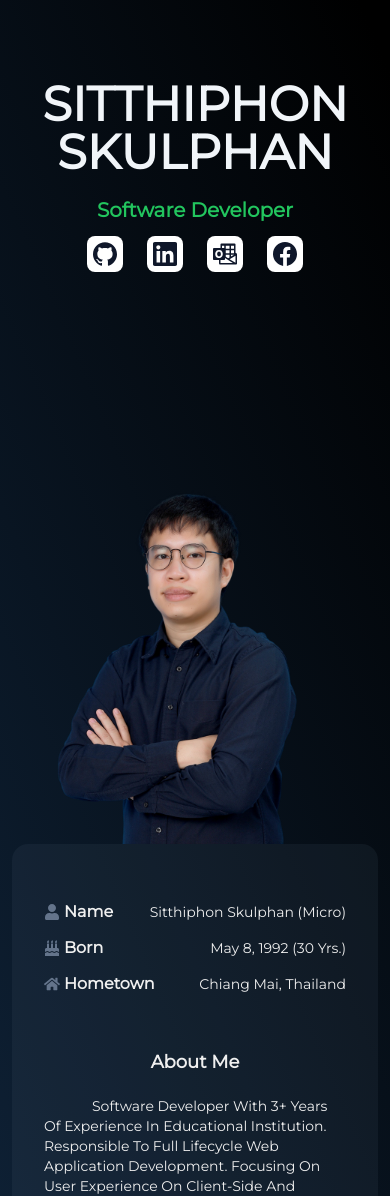
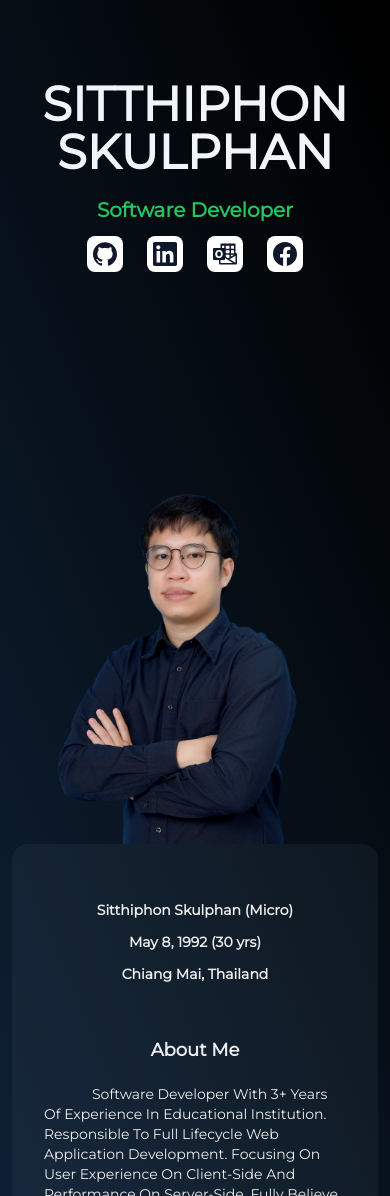
Before and after one commit to micro927/resume-v1, a Next.js app: page / in a window 390 px wide. Shown: the top 1196 px of the page. Built offline with nearby package versions, Linux system fonts and the light colour scheme.

Commit message:
update: info UI

```diff
--- a/components/WelcomeSection.tsx
+++ b/components/WelcomeSection.tsx
@@ -72,18 +72,17 @@ function WelcomeSection({ personalInformation }: Props): JSX.Element {
                         </div>
                         <div className='flex flex-col justify-center w-full lg:w-1/2 xl:w-5/12 px-4 text-sm sm:text-base mt-10 lg:mt-0  '>
                             <div className='flex w-full justify-between items-center px-0 md:px-2 mb-3'>
-                                <span className='flex items-center text-base lg:text-lg font-bold'><FaUser className='mr-1 text-slate-500' /> <span>Name</span></span>
-                                <span>{name} {surname} ({nickname})</span>
+                                <span className=' hidden sm:flex w-full items-center text-base sm:text-lg font-bold'><FaUser className='mr-1 text-slate-500' /> <span>Name</span></span>
+                                <p className='w-full text-center sm:text-left  font-bold sm:font-normal'>{name} {surname} ({nickname})</p>
                             </div>
                             <div className='flex w-full justify-between items-center px-0 md:px-2 mb-3'>
-                                <span className='flex items-center text-base lg:text-lg font-bold'><FaBirthdayCake className='mr-1 text-slate-500' /> <span>Born</span></span>
-
-                                <p>{bornDateString} ({myAge} Yrs.)</p>
+                                <span className=' hidden sm:flex w-full items-center text-base sm:text-lg font-bold'><FaBirthdayCake className='mr-1 text-slate-500' /> <span>Born</span></span>
+                                <p className='w-full text-center sm:text-left  font-bold sm:font-normal'>{bornDateString} ({myAge} yrs)</p>
                             </div>
                             <div className='flex w-full justify-between items-center px-0 md:px-2 mb-3'>
-                                <span className='flex items-center text-base lg:text-lg font-bold'><FaHome className='mr-1 text-slate-500' /> <span>Hometown</span></span>
+                                <span className=' hidden sm:flex w-full items-center text-base sm:text-lg font-bold'><FaHome className='mr-1 text-slate-500' /> <span>Hometown</span></span>
 
-                                <p>{hometown}</p>
+                                <p className='w-full text-center sm:text-left  font-bold sm:font-normal'>{hometown}</p>
                             </div>
                         </div>
                     </div>
```
